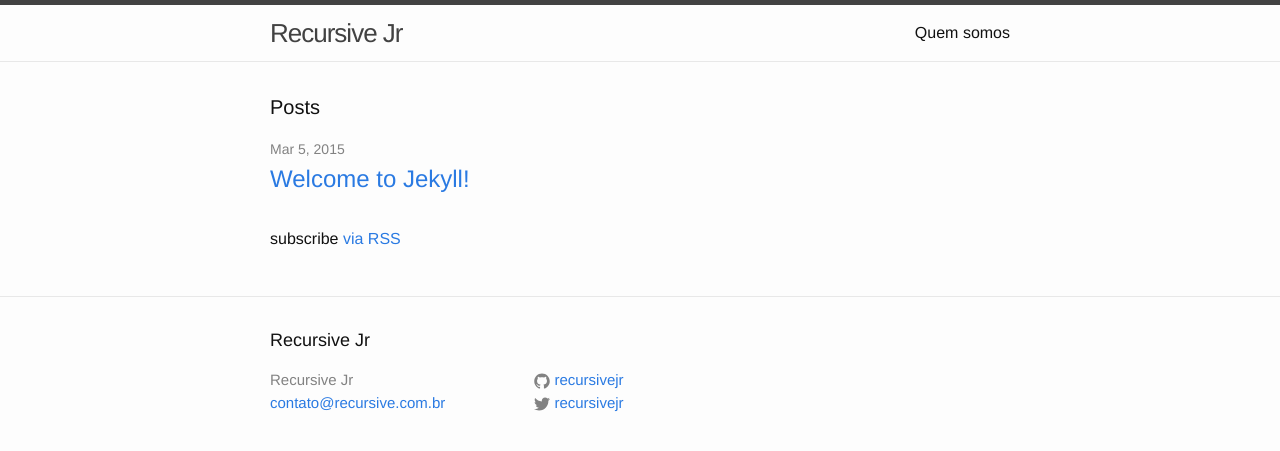
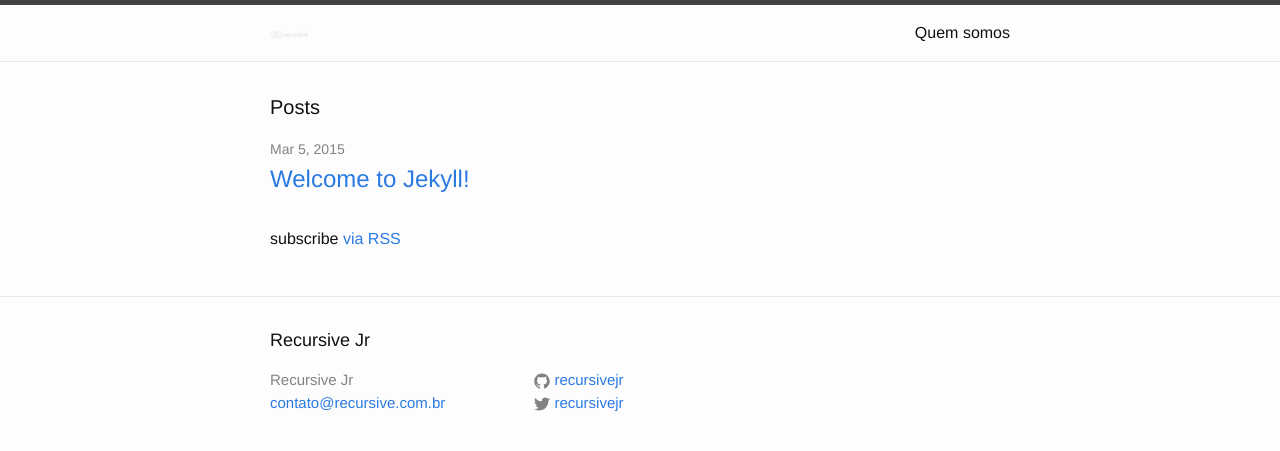
Before and after one commit to dggouveia/recursivejr.github.io, a Jekyll site: the page built from index.html, in a window 1280 px wide. Shown: the top 451 px of the page. Built offline with Jekyll 4.4.1, drawn with Linux system fonts in a browser that asks for light colours.

Commit message:
adicionando logomarca da empresa na nav

```diff
--- a/_includes/header.html
+++ b/_includes/header.html
@@ -2,7 +2,7 @@
 
   <div class="wrapper">
 
-    <a class="site-title" href="{{ site.baseurl }}/">{{ site.title }}</a>
+    <a class="site-title" href="{{ site.baseurl }}/"><img src="../images/logo.png" style="width:40px"></a>
 
     <nav class="site-nav">
       <a href="#" class="menu-icon">
```
Also changed, not shown: images/logo.png (added).
